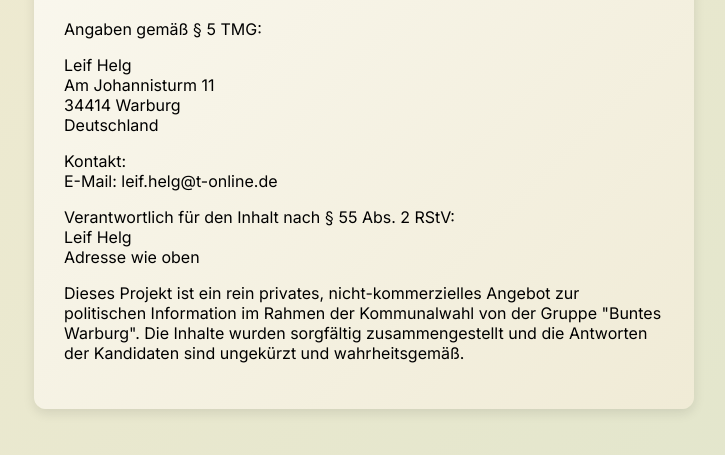
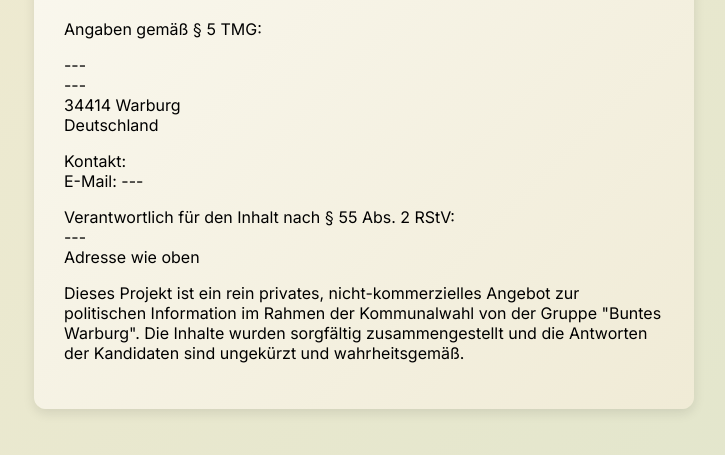
Before and after one commit to kommunalwahl-warburg/kommunalwahl-warburg, a plain HTML site: page impressum.html in a window 1280 px wide. Shown: the part 133-588 px from the top of the page, without its empty margins (276-1001 px from the left). Drawn offline with Linux system fonts and the light colour scheme.

Commit message:
Update impressum.html

```diff
--- a/impressum.html
+++ b/impressum.html
@@ -13,18 +13,18 @@
     Angaben gemäß § 5 TMG:
   </p>
   <p>
-    Leif Helg<br />
-    Am Johannisturm 11<br />
+    ---<br />
+    ---<br />
     34414 Warburg<br />
     Deutschland
   </p>
   <p>
     Kontakt:<br />
-    E-Mail: leif.helg@t-online.de
+    E-Mail: ---
   </p>
   <p>
     Verantwortlich für den Inhalt nach § 55 Abs. 2 RStV:<br />
-    Leif Helg<br/>
+    ---<br/>
     Adresse wie oben
   </p>
   <p>
```
